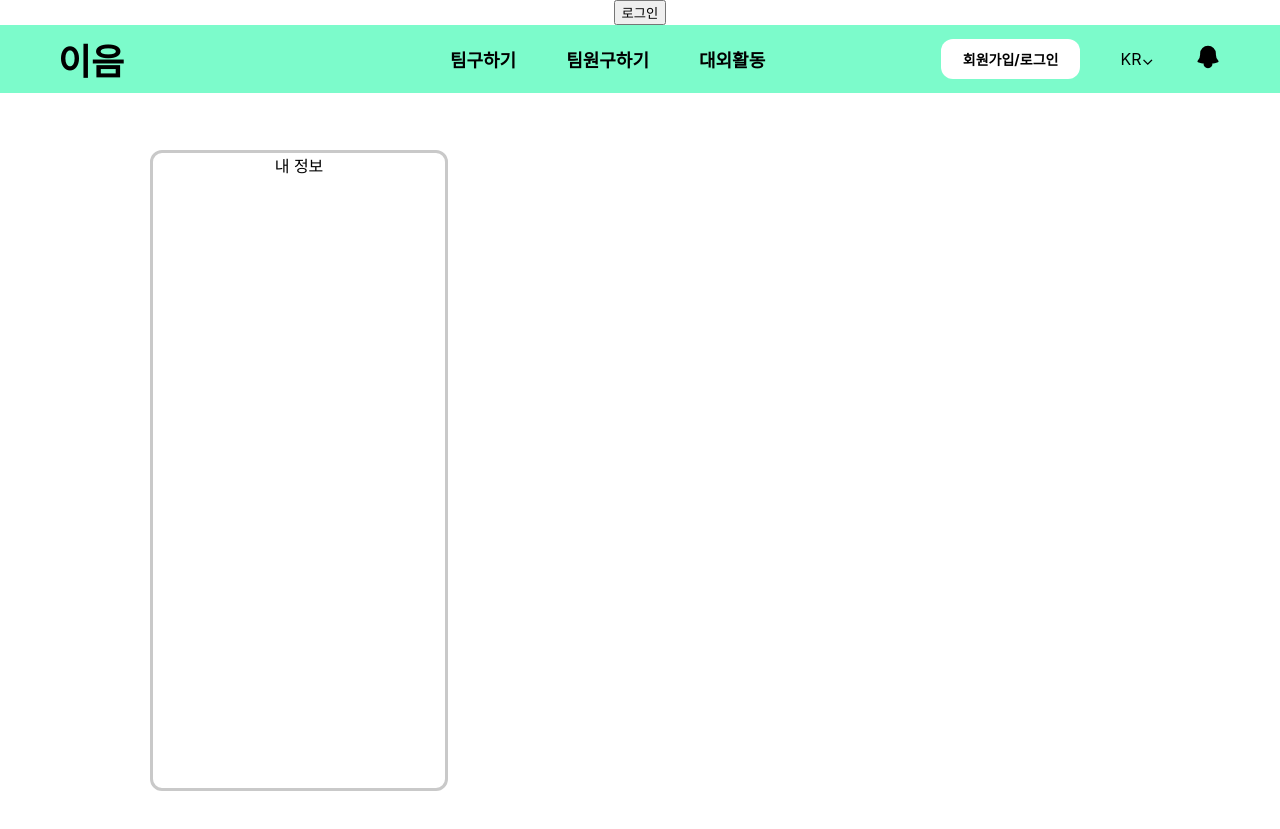
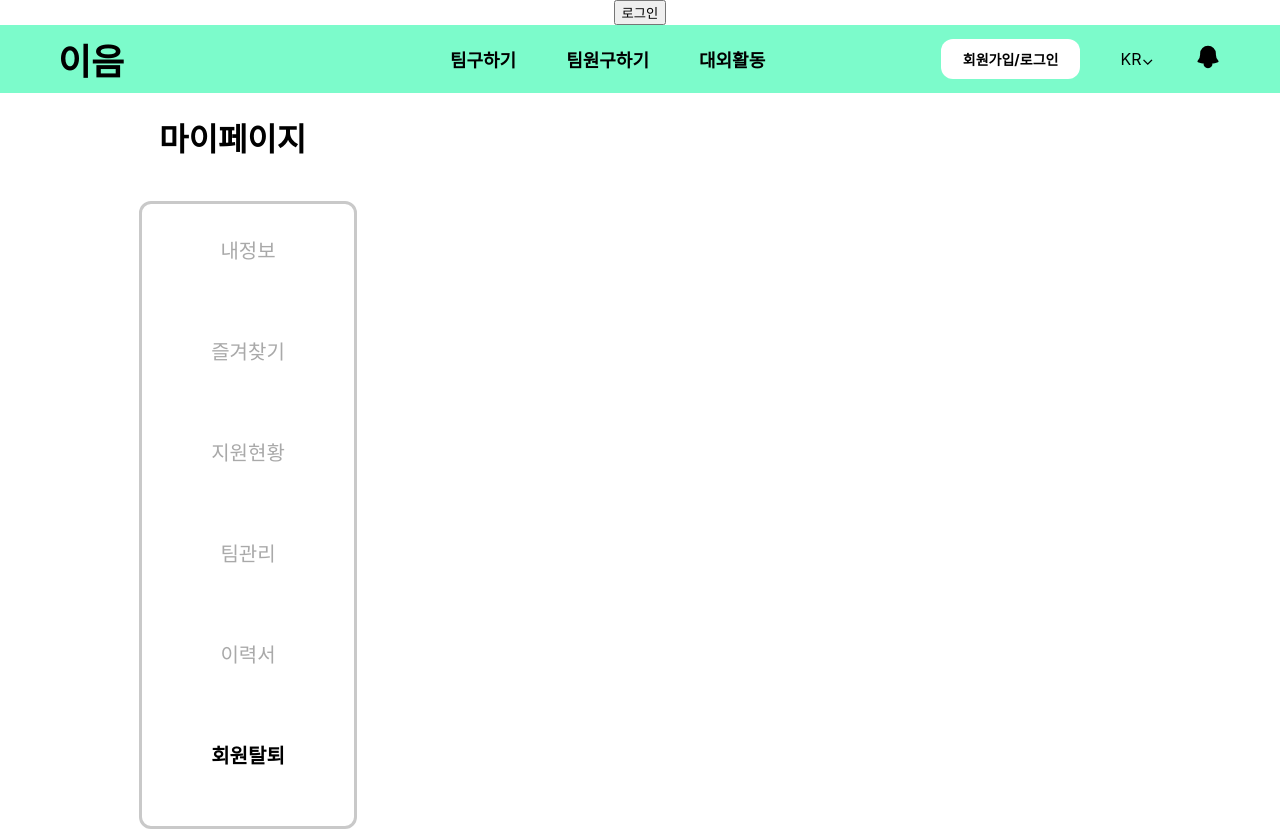
Before and after one commit to Alpha-e-Um/Frontend, a React (Create React App) app: page / in a window 1280 px wide. Before the commit the page ends 800 px from the top, so only its background shows below. Built offline with nearby package versions, Linux system fonts and the light colour scheme.

Commit message:
feature. 마이페이지 side뷰 제작

```diff
--- a/src/components/MyPageSideBar/myPageSideBar.js
+++ b/src/components/MyPageSideBar/myPageSideBar.js
@@ -1,13 +1,20 @@
 import { useState } from "react";
-import { Container, SelectPage } from "./styles";
+import { Title, Container, SelectPage, NotSelectPage } from "./styles";
 
 const MyPageSideBar = (props) => {
-  const [curPage, setCurPage] = useState(0);
+  const [curPage, setCurPage] = useState(5);
+
+  var arr = ["내정보", "즐겨찾기", "지원현황", "팀관리", "이력서", "회원탈퇴"];
 
   return (
     <div>
+      <Title>마이페이지</Title>
       <Container>
-        <SelectPage>내 정보</SelectPage>
+        {arr.map((item, index) => {
+          const ItemComponent = curPage === index ? SelectPage : NotSelectPage;
+
+          return <ItemComponent key={index}>{item}</ItemComponent>;
+        })}
       </Container>
     </div>
   );
--- a/src/components/MyPageSideBar/styles.js
+++ b/src/components/MyPageSideBar/styles.js
@@ -1,16 +1,43 @@
 import styled from "styled-components";
+
+export const Title = styled.div`
+  position: absolute;
+  top: 114px;
+  left: 159px;
+  font-size: 32px;
+  font-weight: 700;
+`;
 
 export const Container = styled.div`
   position: absolute;
-  top: 150px;
-  left: 150px;
-  width: 292px;
-  height: 635px;
+  display: flex;
+  flex-direction: column;
+  top: 201px;
+  left: 139px;
+  width: 212px;
+  height: 592px;
   border: solid;
   border-color: #c9c9c9;
   border-radius: 12px;
+  padding-top: 30px;
 `;
 
-export const SelectPage = styled.label``;
+export const SelectPage = styled.button`
+  font-size: 20px;
+  font-weight: 600;
+  margin-bottom: 70px;
+  border: none;
+  background-color: #ffffff;
+  cursor: pointer;
+`;
 
-export const NotSelectPage = styled.label``;
+export const NotSelectPage = styled.button`
+  font-size: 20px;
+  font-weight: 400;
+  margin-bottom: 70px;
+
+  border: none;
+  background-color: #ffffff;
+  color: #a9a9a9;
+  cursor: pointer;
+`;
```
Also changed, not shown: 1 other file (tests, documents, lock files or other folders).
